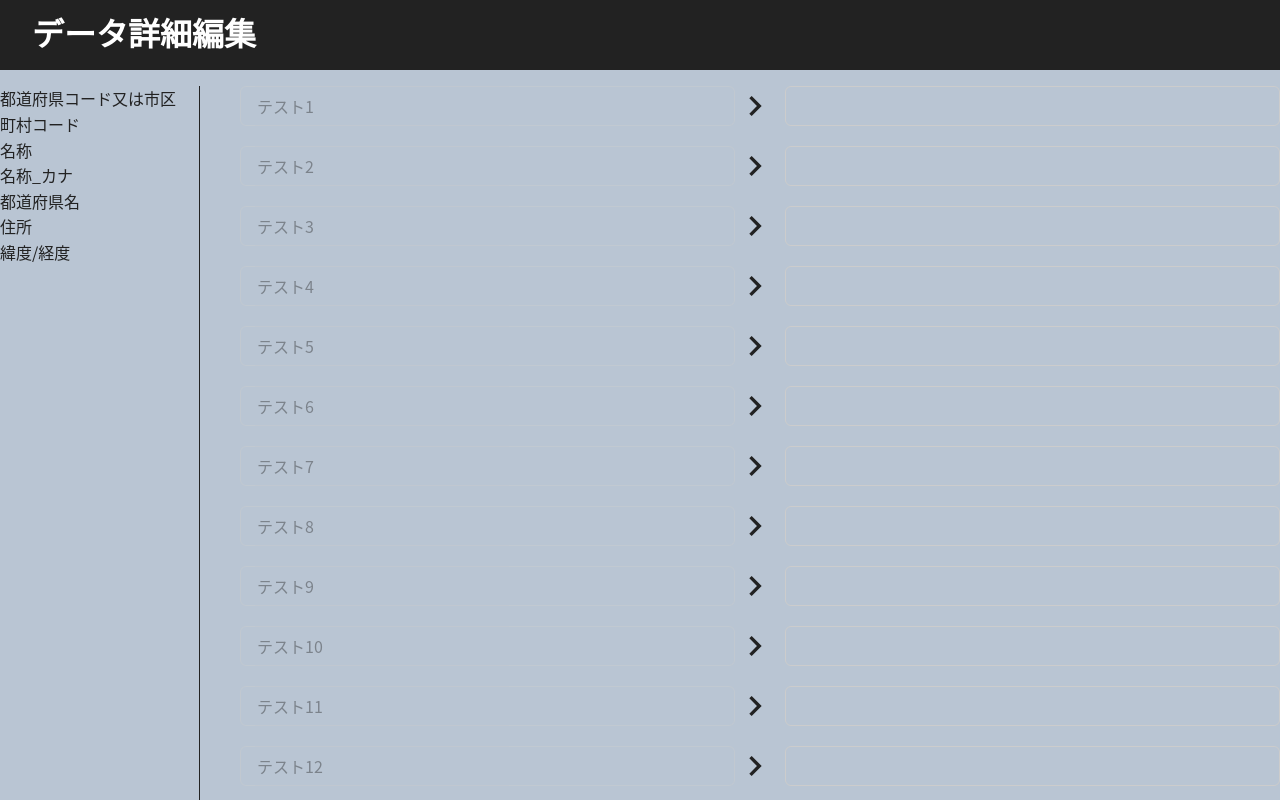
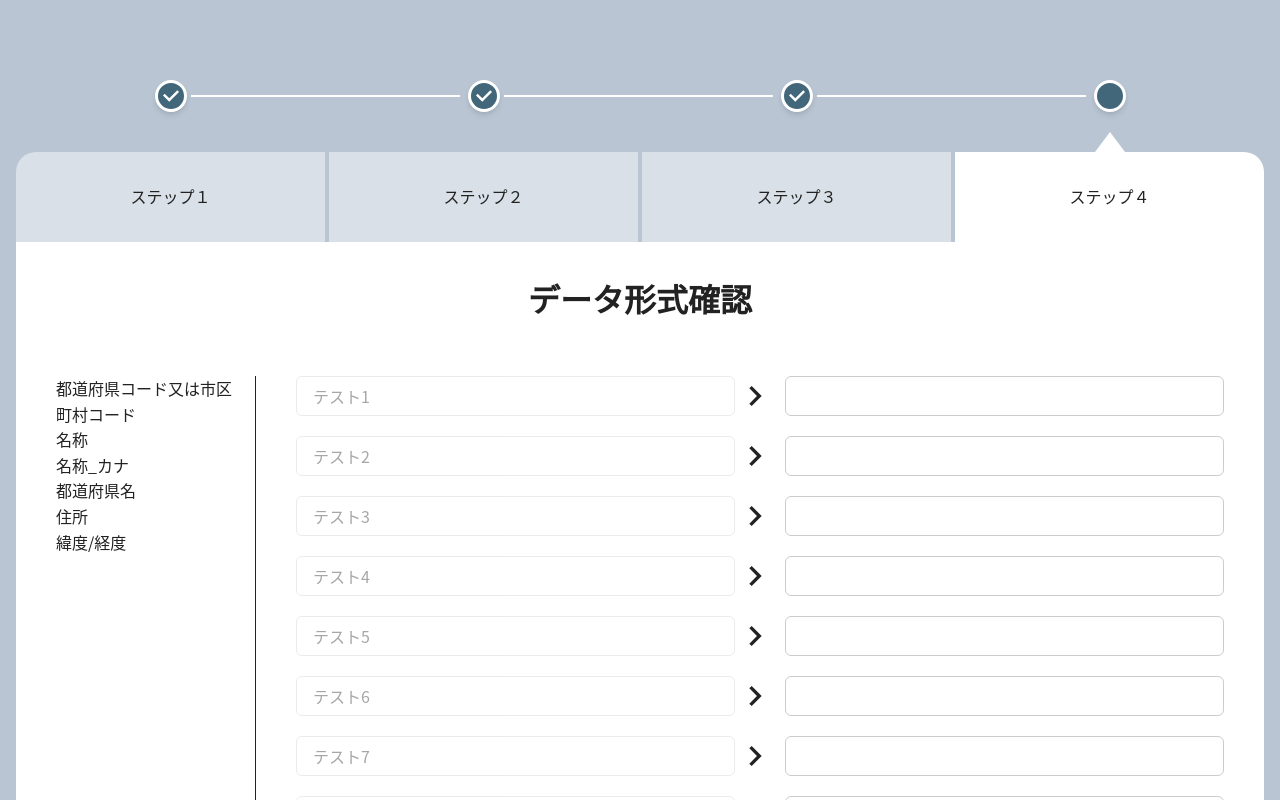
Before and after one commit to codeforjapan/OpenDataTools, a React (Create React App) app in the folder webclient/: page /data-editor in a window 1280 px wide. Shown: the top 800 px of the page. Built offline with nearby package versions, Linux system fonts and the light colour scheme.

Commit message:
ステップの各ページのLayoutを差し替え

```diff
--- a/webclient/src/features/auto-convert/routes/AutoConvert.tsx
+++ b/webclient/src/features/auto-convert/routes/AutoConvert.tsx
@@ -1,7 +1,7 @@
 import { CheckCircleIcon, MinusIcon } from '@chakra-ui/icons';
 import { Box, Spinner } from '@chakra-ui/react';
 import { FC, useEffect, useState } from 'react';
-import { ContentLayout } from '../../../components/Layout';
+import { StepLayout } from '../../../components/Layout';
 import { OstLink } from '../../../components/Elements/OstLink';
 
 export const AutoConvert: FC = () => {
@@ -78,7 +78,7 @@ export const AutoConvert: FC = () => {
   };
 
   return (
-    <ContentLayout title="自動変換">
+    <StepLayout pageTitle="自動変換" headingText={`データを自動変換しています`}>
       <Box p={5} background="gray.200" border="1px solid" my={3}>
         <CharacterCodeStatusElm />
         文字コードを変換しています。
@@ -94,6 +94,6 @@ export const AutoConvert: FC = () => {
       <Box w="300px">
         <OstLink to="/data-editor">次へ（データ項目詳細編集）</OstLink>
       </Box>
-    </ContentLayout>
+    </StepLayout>
   );
 };
--- a/webclient/src/features/data-editor/routes/DataEditor.tsx
+++ b/webclient/src/features/data-editor/routes/DataEditor.tsx
@@ -1,7 +1,7 @@
 import { ChevronRightIcon } from '@chakra-ui/icons';
 import { Box, Grid, GridItem } from '@chakra-ui/react';
 import { FC, useMemo } from 'react';
-import { ContentLayout } from '../../../components/Layout';
+import { StepLayout } from '../../../components/Layout';
 import { OstLink } from '../../../components/Elements/OstLink';
 import { OstInput } from '../../../components/Elements/OstInput';
 
@@ -45,7 +45,7 @@ export const DataEditor: FC = () => {
   };
 
   return (
-    <ContentLayout title="データ詳細編集">
+    <StepLayout pageTitle="データ詳細編集" headingText="データ形式確認">
       <Grid gridTemplateColumns="200px 1fr" mt={4}>
         <GridItem pr={3} borderRight="1px solid">
           {DataLabels.map((label, index) => (
@@ -71,6 +71,6 @@ export const DataEditor: FC = () => {
       <Box w="300px">
         <OstLink to="/map">次へ（マップページ）</OstLink>
       </Box>
-    </ContentLayout>
+    </StepLayout>
   );
 };
--- a/webclient/src/features/normalize-label/routes/NormalizeLabel.tsx
+++ b/webclient/src/features/normalize-label/routes/NormalizeLabel.tsx
@@ -3,7 +3,7 @@ import { FC } from 'react';
 import { useParams } from 'react-router-dom';
 import { useRecoilValue } from 'recoil';
 import NormalizeDatasetItemLabel from '../../../components/Elements/Dataset/NormalizeDatasetItemLabel';
-import { ContentLayout } from '../../../components/Layout';
+import { StepLayout } from '../../../components/Layout';
 import { OstLink } from '../../../components/Elements/OstLink';
 import { OstSelect } from '../../../components/Elements/OstSelect';
 import { datasetAtom, datasetItemUidListAtom } from '../../../stores/dataset';
@@ -22,7 +22,7 @@ export const NormalizeLabel: FC = () => {
   };
 
   return (
-    <ContentLayout title="項目名の正規化">
+    <StepLayout pageTitle="項目名の正規化" headingText="データ項目名の正規化" uid={dataset_uid}>
       <Box my={4}>
         <OstSelect
           label="データセット名を選択してください。"
@@ -44,6 +44,6 @@ export const NormalizeLabel: FC = () => {
       <Box w="300px">
         <OstLink to="/auto-convert">次へ（自動変換ページ）</OstLink>
       </Box>
-    </ContentLayout>
+    </StepLayout>
   );
 };
--- a/webclient/src/features/upload/routes/FileUpload.tsx
+++ b/webclient/src/features/upload/routes/FileUpload.tsx
@@ -1,7 +1,7 @@
 import { Box, Input } from '@chakra-ui/react';
 import { ChangeEvent, FC } from 'react';
 import { useNavigate } from 'react-router-dom';
-import { ContentLayout } from '../../../components/Layout';
+import { StepLayout } from '../../../components/Layout';
 import parser, { ParseResult } from 'papaparse';
 import { utilCharEncoding } from 'opendatatool-datamanager';
 import { useImportDataset } from '../../../hooks/useDataset';
@@ -39,7 +39,7 @@ export const FileUpload: FC = () => {
   };
 
   return (
-    <ContentLayout title="CSVアップロード">
+    <StepLayout pageTitle="CSVアップロード" headingText={`CSVファイルをアップロードしてください`}>
       <Box
         p={20}
         mt={4}
@@ -53,6 +53,6 @@ export const FileUpload: FC = () => {
         CSVファイルをアップロード
         <Input type="file" display="none" accept="text/csv" onChange={(e) => readInputFile(e)} />
       </Box>
-    </ContentLayout>
+    </StepLayout>
   );
 };
```
